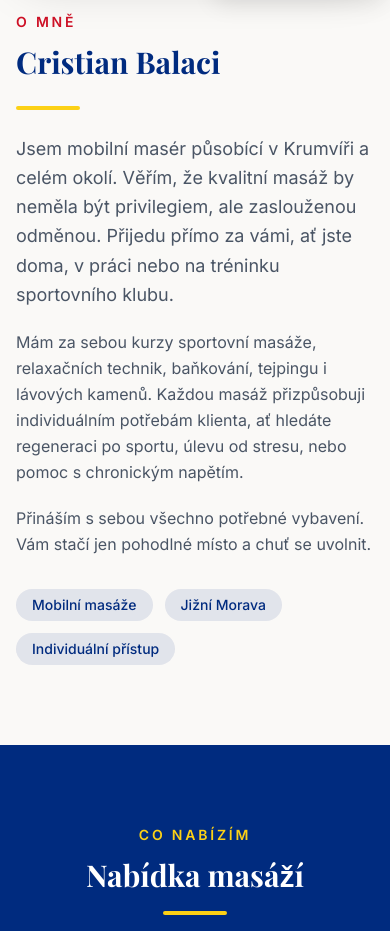
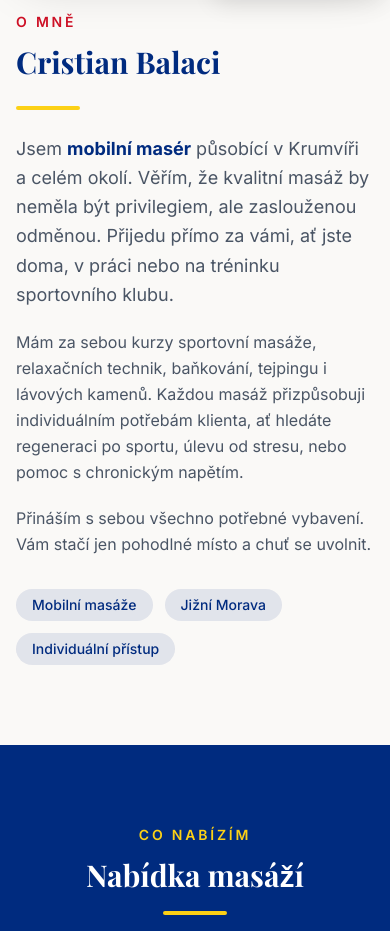
Before and after one commit to vitacharvat-code/masaze-krumvir, a Next.js app: page / in a window 390 px wide. Shown: the part 1380-2311 px from the top of the page. Built offline with nearby package versions, Linux system fonts and the light colour scheme; a web font is replaced by a local one.

Commit message:
O mně: zvýraznit „mobilní masér" tučně
Co-Authored-By: Claude Sonnet 4.6 <noreply@anthropic.com>

```diff
--- a/components/About.tsx
+++ b/components/About.tsx
@@ -34,7 +34,7 @@ export default function About() {
             </h2>
             <div className="w-16 h-1 bg-[#FCD116] rounded mb-6" />
             <p className="text-gray-600 text-lg leading-relaxed mb-5">
-              Jsem mobilní masér působící v Krumvíři a celém okolí. Věřím, že
+              Jsem <strong className="text-[#002B7F]">mobilní masér</strong> působící v Krumvíři a celém okolí. Věřím, že
               kvalitní masáž by neměla být privilegiem, ale zaslouženou odměnou.
               Přijedu přímo za vámi, ať jste doma, v práci nebo na tréninku
               sportovního klubu.
```
